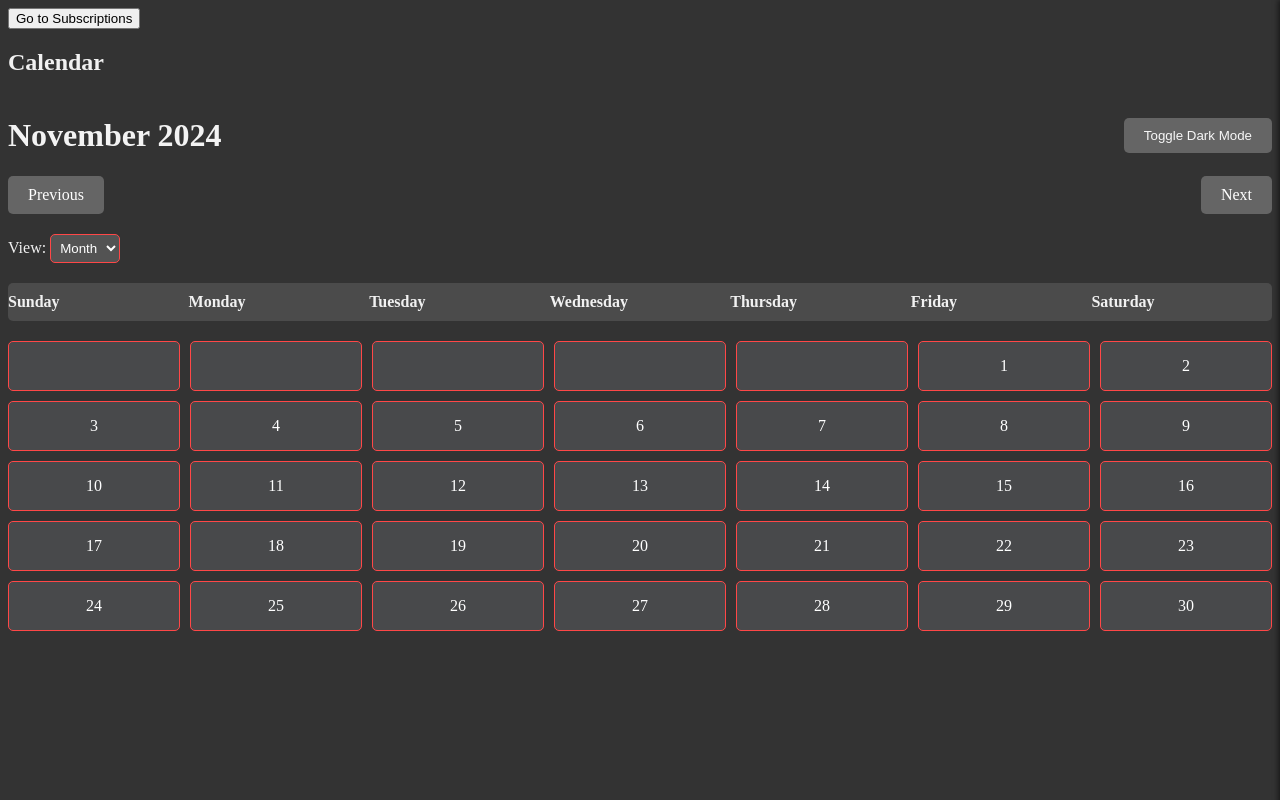
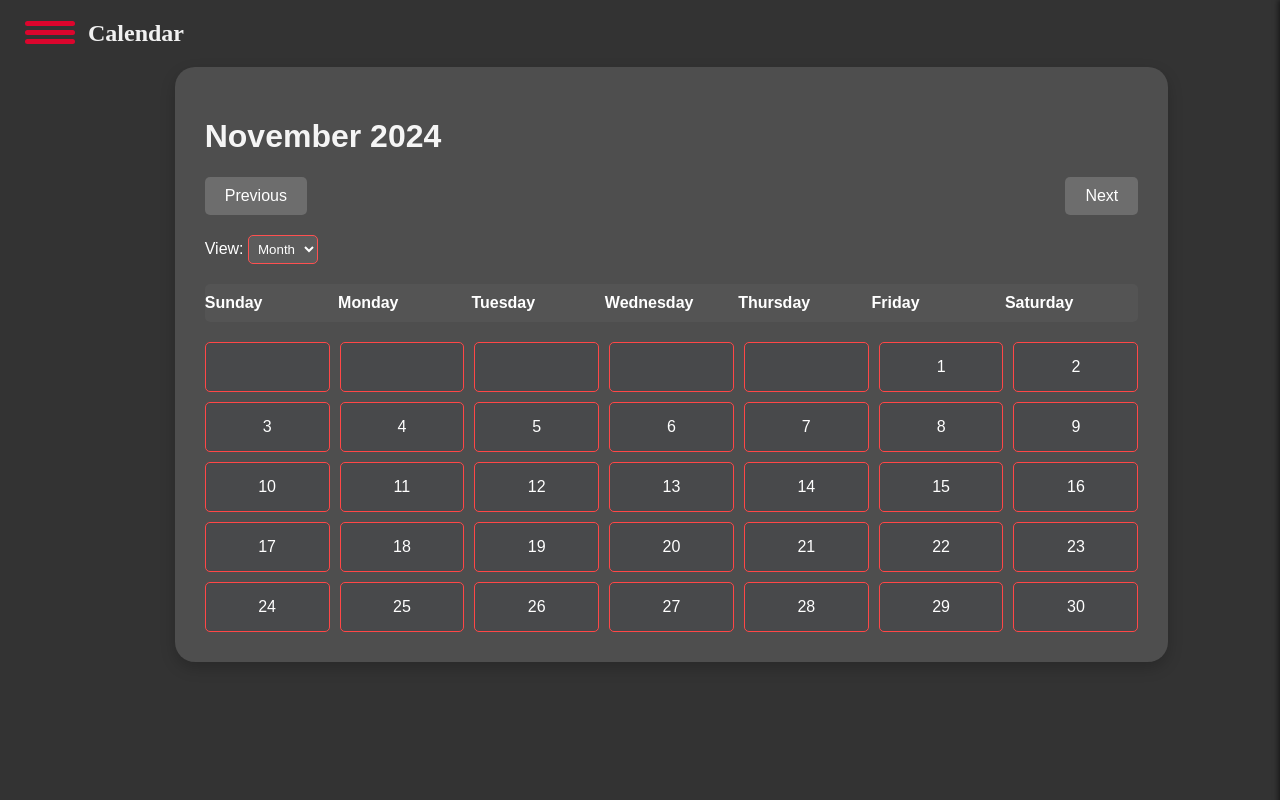
Before and after one commit to RKCasem/project-wendys, a PHP site: page /calendar.php in a window 1280 px wide. Run offline with PHP 8.4, Linux system fonts and the light colour scheme; data that the repository does not hold is empty.

Commit message:
Update design. copied the design of the subscription and account settings

```diff
--- a/calendar/calendar.php
+++ b/calendar/calendar.php
@@ -58,20 +58,6 @@
     color: rgba(255, 255, 255, 0.944);
 }
 
-.dark-mode-toggle {
-    cursor: pointer;
-    background-color: #656565;
-    border: #ff4747;
-    padding: 10px 20px;
-    border-radius: 5px;
-    transition: background-color 0.3s ease;
-    color: rgba(255, 255, 255, 0.944);
-
-}
-
-.dark-mode-toggle:hover {
-    background-color: #ff4747;
-}
 
 .calendar {
     display: grid;
@@ -227,13 +238,129 @@
             color: #f1f1f1;
         }
 
-/* Example light mode styles */
-body.light {
-    background-color:rgb(220, 220, 220);
-    color: #000000;
-}
         /* General styles for the calendar days */
         /* Calendar Days */
+
+        #menu {
+            position: fixed; /* Keep the menu fixed */
+            top: 50%; /* Center vertically within the viewport */
+            left: 20px; /* Align slightly from the left */
+            transform: translateY(30%); /* Adjust position for accurate centering */
+            z-index: 2;
+        }
+
+        #menu-bar {
+            width: 50px;
+            height: 40px;
+            margin-left: 25px;
+            margin-top: 10px; /* Remove extra margin to prevent offset */
+            cursor: pointer;
+        }
+        .menu-bg {
+            position: fixed;
+            top: 50%; /* Match the menu's vertical alignment */
+            left: 50px;
+            transform: translateY(-30%);
+            width: 0; /* Initial size */
+            height: 0; /* Initial size */
+            background: radial-gradient(circle, #DC052D, #DC052D);
+            border-radius: 100%;
+            z-index: 1;
+            transition: 0.3s ease;
+        }
+
+        .menu-bg.change-bg {
+            width: 800px; /* Increased size */
+            height: 550px; /* Increased size */
+            transform: translate(-70%, -12%); /* Adjust centering as needed */
+        }
+
+
+        .menu-bg, #menu {
+            top: 0;
+            left: 0;
+            position: absolute;
+        }
+        .bar {
+            height: 5px;
+            width: 100%;
+            background-color: #DC052D;
+            display: block;
+            border-radius: 5px;
+            transition: 0.3s ease;
+        }
+
+        #bar1 {
+            transform: translateY(-4px);
+        }
+
+        #bar3 {
+            transform: translateY(4px);
+        }
+
+        .nav {
+            transition: 0.3s ease;
+            display: none;
+        }
+
+        .nav ul {
+            padding: 0 22px;
+        }
+
+        .nav li {
+            list-style: none;
+            padding: 12px 0;
+        }
+
+        .nav li a {
+            color: white;
+            font-size: 20px;
+            text-decoration: none;
+        }
+
+        .nav li a:hover {
+            font-weight: bold;
+        }
+
+        .change {
+            display: block;
+        }
+
+        .change .bar {
+            background-color: white;
+        }
+
+        .change #bar1 {
+            transform: translateY(4px) rotateZ(-45deg);
+        }
+
+        .change #bar2 {
+            opacity: 0;
+        }
+
+        .change #bar3 {
+            transform: translateY(-6px) rotateZ(45deg);
+        }
+
+        .change-bg {
+            width: 520px;
+            height: 460px;
+            transform: translate(-60%,-30%);
+        }
+
+
+        /* Consistent Section Styling */
+        .content-section {
+            display: none;
+            padding: 20px;
+            background-color: #333;
+            border-radius: 10px;
+            margin-top: 50px;
+        }
+
+        .content-section.active {
+            display: block;
+        }
 .calendar-day {
     display: flex;
     justify-content: center;
@@ -267,6 +394,43 @@
 .calendar-day.highlight:focus .subscription-info {
     display: inline-block;
     animation: fadeIn 0.3s ease-in-out;
+}
+.container {
+    background-color: #444;
+    padding: 30px;
+    border-radius: 20px; /* Larger rounded corners for a softer look */
+    box-shadow: 0 6px 15px rgba(0, 0, 0, 0.2); /* Deeper shadow */
+    width: 80%;
+    margin: auto;
+    color: #fff;
+    font-family: 'Arial', sans-serif;
+    transition: box-shadow 0.4s ease, transform 0.4s ease, background-color 0.4s ease;
+    position: relative;
+    overflow: hidden;
+    animation: fadeIn 1s ease-in-out; /* Fade in animation for the container */
+    margin-top: 10px;
+}
+
+.container::before {
+    content: '';
+    position: absolute;
+    top: 0;
+    left: 0;
+    width: 100%;
+    height: 100%;
+    background: rgba(255, 255, 255, 0.05);
+    transition: opacity 0.3s ease;
+    pointer-events: none;
+}
+
+.container:hover {
+    box-shadow: 0 10px 30px rgba(255, 0, 0, 0.7);
+    transform: translateY(-15px);
+    background-color: #555;
+}
+
+.container:hover::before {
+    opacity: 0; /* Fade out overlay on hover */
 }
 
 /* Fade-in animation for subscription info */
@@ -308,26 +472,71 @@
     }
 }
 
+    .tab-content {
+        margin-top: 10px;
+        margin-left: 80px;
+        margin-right: 17px;
+    }
+
     </style>
     <script>
         // Embed PHP variables into JavaScript
         let currentMonth = <?php echo json_encode($currentMonth); ?>;
         let currentYear = <?php echo json_encode($currentYear); ?>;
         let theme = "<?php echo htmlspecialchars($theme, ENT_QUOTES, 'UTF-8'); ?>";
-        function goToSubscriptions() {
-            window.location.href = "../subscription/subscription_transaction.php"; // Update the URL if necessary
+        // function goToSubscriptions() {
+        //     window.location.href = "../subscription/subscription_transaction.php"; // Update the URL if necessary
+        // }
+
+
+        function showSection(section) {
+            const sections = document.querySelectorAll('.content-section');
+            sections.forEach(s => s.classList.remove('active'));
+            document.getElementById(section).classList.add('active');
+        }
+
+        function menuOnClick() {
+            const menu = document.getElementById("nav");
+            const menuBar = document.getElementById("menu-bar");
+            const menuBg = document.getElementById("menu-bg");
+
+            menu.classList.toggle("change");
+            menuBar.classList.toggle("change");
+            menuBg.classList.toggle("change-bg");
+            menu.style.display = menu.classList.contains("change") ? "block" : "none";
+                document.addEventListener('DOMContentLoaded', () => {
+                // Reapply event listeners if dynamic content is loaded
+                document.getElementById('menu-bar').addEventListener('click', menuOnClick);
+                });
         }
     </script>
 </head>
 <body class="<?php echo htmlspecialchars($theme, ENT_QUOTES, 'UTF-8'); ?>">
-<button class="subscription-button" id="calendar" onclick="goToSubscriptions()">Go to Subscriptions</button>
+<!-- <button class="subscription-button" id="calendar" onclick="goToSubscriptions()">Go to Subscriptions</button> -->
+
+<div id="menu">
+        <div id="menu-bar" onclick="menuOnClick()">
+            <div id="bar1" class="bar"></div>
+            <div id="bar2" class="bar"></div>
+            <div id="bar3" class="bar"></div>
+        </div>
+        <nav class="nav" id="nav">
+            <ul>
+                <li><a href="../dashboard/dashboard.php" onclick="showSection('dashboard')">Home</a></li>
+                <li><a href="../subscription/subs.php" onclick="showSection('transactions')">Billing Information</a></li>
+                <li><a href="../account/setting.php" onclick="showSection('account-settings')">Account Settings</a></li>
+                <li><a href="#logout" onclick="showSection('logout')">Log Out</a></li>
+            </ul>
+        </nav>
+    </div>
+    <div class="menu-bg" id="menu-bg"></div>
 
 <div id="calendar" class="tab-content active">
 <h2>Calendar</h2>
     <div class="container">
         <div class="header">
             <h1><?php echo $viewType == 'month' ? $monthName . ' ' . $currentYear : ($viewType == 'year' ? 'Year ' . $currentYear : 'Week ' . $currentWeek); ?></h1>
-            <button class="dark-mode-toggle" onclick="toggleDarkMode()">Toggle Dark Mode</button>
+
         </div>
 
         <div class="calendar-nav">
@@ -555,37 +765,9 @@
         window.location.href = 'calendar.php?view=month&month=' + month + '&year=' + currentYear + '&theme=' + theme;
     }
 
-// Toggle dark mode
-function toggleDarkMode() {
-    const body = document.body;
-    const currentTheme = body.classList.contains('dark') ? 'dark' : 'light';
-    const newTheme = currentTheme === 'dark' ? 'light' : 'dark';
-
-    // Apply the new theme
-    body.classList.remove(currentTheme);
-    body.classList.add(newTheme);
-
-    // Update URL parameter to persist theme
-    const urlParams = new URLSearchParams(window.location.search);
-    urlParams.set('theme', newTheme);
-    window.history.replaceState({}, '', `${location.pathname}?${urlParams}`);
-
-    // Save the new theme to local storage
-    localStorage.setItem('theme', newTheme);
-}
 
     // Initialize the theme on page load
-function initializeTheme() {
-    const savedTheme = localStorage.getItem('theme') || 'dark'; // Default to light theme if no preference is saved
-    document.body.classList.add(savedTheme);
 
-    // Update the URL parameter to reflect the current theme
-    const urlParams = new URLSearchParams(window.location.search);
-    if (urlParams.get('theme') !== savedTheme) {
-        urlParams.set('theme', savedTheme);
-        window.history.replaceState({}, '', `${location.pathname}?${urlParams}`);
-    }
-}
 
     // Call initializeTheme on page load
     document.addEventListener('DOMContentLoaded', initializeTheme);
```
Also changed, not shown: other parts of calendar/calendar.php (+38 -12 lines). Lines whose indentation alone changed are shown as unchanged.
